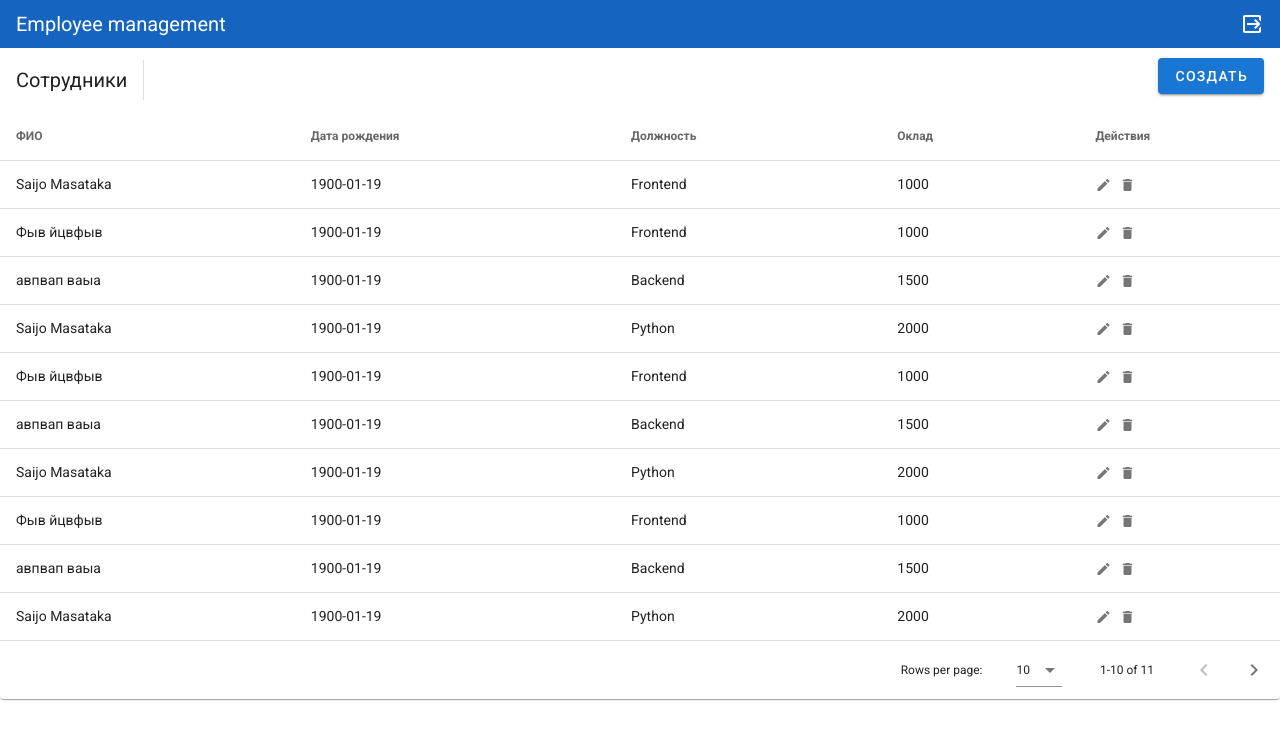
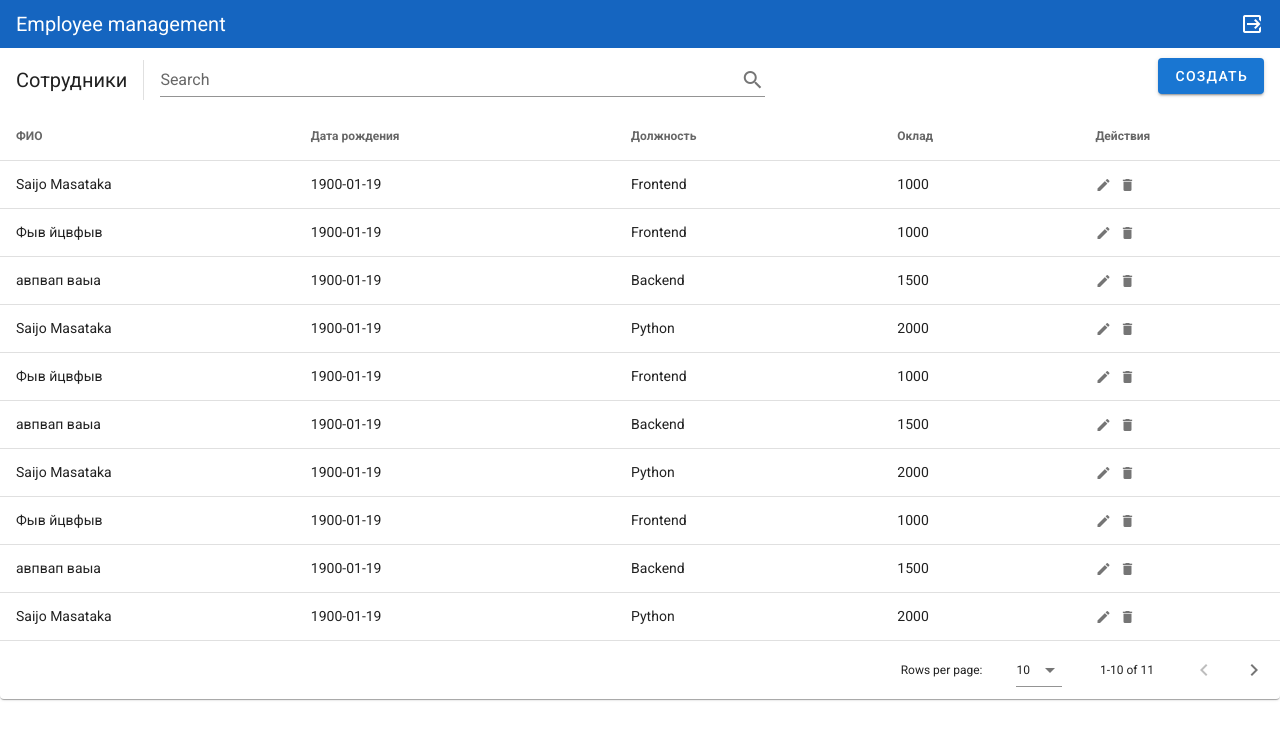
Before and after one commit to frontend-sensei/employee-managment, a Vue app in the folder ui/: page / in a window 1280 px wide. Shown: the top 740 px of the page. Built offline with nearby package versions, Linux system fonts and the light colour scheme; sample sign-in values are in the browser's storage.

Commit message:
search field added

```diff
--- a/ui/src/app/components/Table.vue
+++ b/ui/src/app/components/Table.vue
@@ -2,6 +2,7 @@
   <v-data-table
     :headers="headers"
     :items="desserts"
+    :search="search"
     sort-by="calories"
     class="elevation-1"
   >
@@ -13,6 +14,13 @@
           inset
           vertical
         ></v-divider>
+        <v-text-field
+          v-model="search"
+          append-icon="mdi-magnify"
+          label="Search"
+          single-line
+          hide-details
+        ></v-text-field>
         <v-spacer></v-spacer>
         <v-dialog v-model="dialog" max-width="500px">
           <template v-slot:activator="{ on, attrs }">
@@ -104,6 +112,7 @@
 <script>
   export default {
     data: () => ({
+      search: '',
       valid: true,
       fullName: [
         v => !!v || 'ФИО обязательное поле',
```
